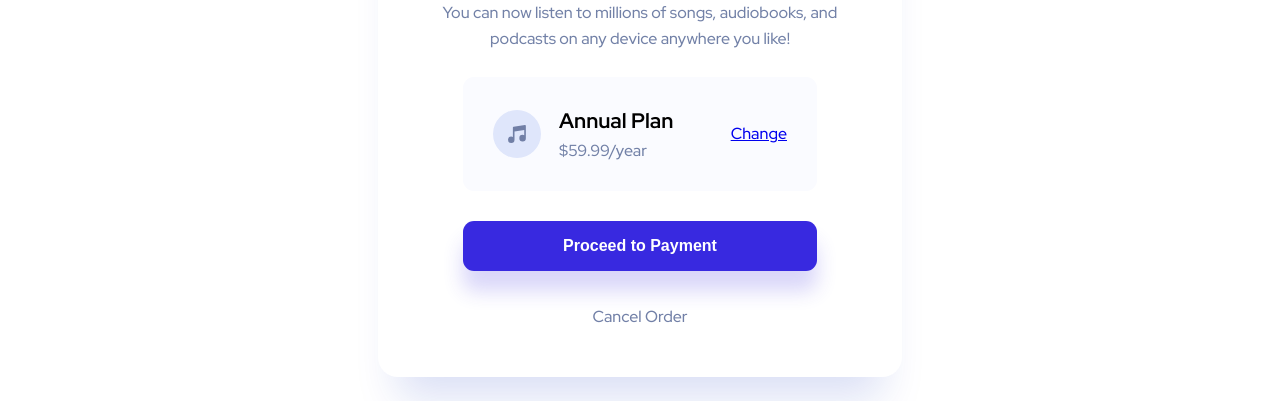
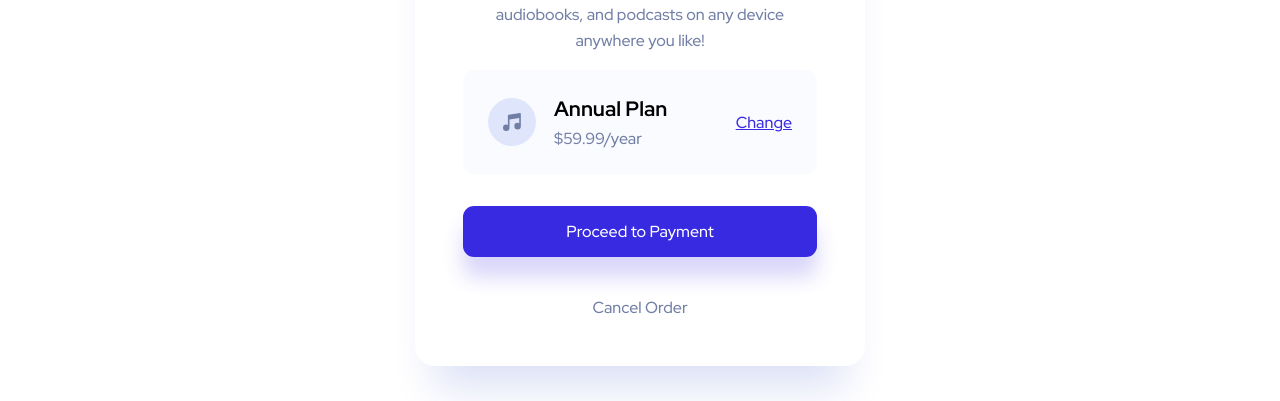
Before and after one commit to laynet/order-summary, a website built with Parcel: page src/index.html in a window 1280 px wide. Shown: the part 399-800 px from the top of the page. Built offline with nearby package versions, Linux system fonts and the light colour scheme.

Commit message:
desktop done??

```diff
--- a/src/css/main.scss
+++ b/src/css/main.scss
@@ -3,11 +3,11 @@
 $font-family: 'Red Hat Display', sans-serif;
 
 $pale-blue: hsl(225, 100%, 94%);
-$bright-blue: hsl(245, 75%, 52%);
+$bright-blue: #382AE1;
 $v-pale-blue: hsl(225, 100%, 98%);
-$desaturated-blue: hsl(224, 23%, 55%);
+$desaturated-blue: #717FA6;
 $dark-blue: hsl(223, 47%, 23%);
-$light-purple: hsla(245, 83%, 68%, 1);
+$light-purple: #766CF1;
 $light-gray: hsla(223, 23%, 55%, 1);
 $lightest-gray: hsla(228, 100%, 99%, 1);
 
@@ -27,8 +27,8 @@ body {
     background-size: contain;
     // background-position: center center;
     // position: relative;
-    width: 100vw;
-    height: 100vh;
+    // width: 100vw;
+    min-height: 100vh;
     display: flex;
     justify-content: center;
     align-items: center;
@@ -41,64 +41,101 @@ body {
 
 }
 
-img {
-    max-width: 100%;
-    // width: 100%;
-    height: auto;
-    display: block;
-
-}
+// img {
+//     display: block;
+// }
 
 p {
    font-size: 1rem;
-   color: $light-gray;
+   color: $desaturated-blue;
 }
 
 h1 {
-    margin: 50px 48px 25px;
+    margin-bottom: 1.5rem;
 }
 
 h2 {
-  font-size: 21px;
+  font-size: 1.3rem;
   margin-bottom: 6px;
 
 }
 
+// .cancel-cta {
+//     margin-bottom: 50px;
+//     a {
+//         text-decoration: none;
+//         color: $desaturated-blue;
+
+//         &:hover {
+//             color:black;
+//         }
+//     }
+// }
+a:hover, a:active {
+    cursor: pointer
+}
+
+
+.change-cta {
+    color: $bright-blue;
+    text-decoration: underline;
+
+    &:hover, &:active {
+        color: $light-purple;
+        text-decoration: none;
+    }
+}
+
 .cancel-cta {
-    margin-bottom: 50px;
-    a {
-        text-decoration: none;
-        color: $desaturated-blue;
+    color: $desaturated-blue;
 
-        &:hover {
-            color:black;
-        }
+    &:hover, &:active {
+        color: black;
     }
+}
+
+.payment-cta {
+    border-radius: 11px;
+    background: $bright-blue;
+    box-shadow: 0px 20px 20px rgba(56, 42, 225, 0.190291);
+    // width: 100%;
+    display: block;
+    padding: 15px 102px;
+    color: $white;
+
+    &:hover, &:active {
+        background: $light-purple
+    }
+}
+
+.cancel-cta {
+    display: block;
+    margin-top: 40px;
 }
 
 
 
-button {
-    border-radius: 11px;
-    background: $bright-blue;
-    box-shadow: 0px 20px 20px rgba(56, 42, 225, 0.190291);
-    width: 354px;
-    height: 50px;
-    align-items: center;
-    border-width: 0;
-    margin-bottom: 35px;
+// button {
+//     border-radius: 11px;
+//     background: $bright-blue;
+//     box-shadow: 0px 20px 20px rgba(56, 42, 225, 0.190291);
+//     width: 354px;
+//     height: 50px;
+//     align-items: center;
+//     border-width: 0;
+//     margin-bottom: 35px;
 
-    &:hover {
-        background: $light-purple;
-        cursor: pointer;
-    }
+//     &:hover {
+//         background: $light-purple;
+//         cursor: pointer;
+//     }
 
 
-    p {
-        color: $white;
-        font-weight: 900;
-    }
-}
+//     p {
+//         color: $white;
+//         font-weight: 900;
+//     }
+// }
 
 .flex {
     display: flex;
@@ -113,12 +150,16 @@ button {
     justify-content: center;
     margin: auto;
     // max-width: 60vw;
-    max-width: 41%;
+    max-width: 450px;
     // max-height: 80vh;
 
     // @media (max-width: 376px) {
     //     max-width: 327px;
     // }
+}
+
+.card-content {
+    padding: 48px;
 }
 
 .card-hero {
@@ -128,7 +169,7 @@ button {
 }
 
 .hero-text {
-    margin: 25px 50px;
+    margin-bottom: 1rem;
     line-height: 26px;
     font-weight: 500;
 }
@@ -138,19 +179,14 @@ button {
     border-radius: 11px;
     align-items: center;
     justify-content: space-between;
-    padding: 30px;
+    padding: 25px;
     margin: auto;
-    width: 354px;
-    margin-top: 20px;
-    margin-bottom: 30px;
+    // width: 354px;
+    width: 100%;
+    // margin-top: 20px;
+    margin-bottom: 32px;
 
-
-    & a:hover {
-        text-decoration: none;
-        color: $light-purple;
-    }
-
-    img {
+    .icon{
         margin-right: 18px;
     }
 
@@ -161,3 +197,9 @@ button {
     align-items: baseline;
     // margin: 0;
 }
+
+// @media screen and (min-width: 768px) {
+//     .bing-bong {
+//       max-width: 75%;
+//     }
+//   }
--- a/src/index.html
+++ b/src/index.html
@@ -18,25 +18,23 @@
 <body>
   <div class="card">
     <img src="./images/illustration-hero.svg" class="card-hero">
+    <div class="card-content">
       <h1>Order Summary</h1>
       <p class="hero-text">You can now listen to millions of songs, audiobooks, and podcasts on any
       device anywhere you like!</p>
       <div class="plan-card flex">
         <div class="flex">
-        <img src="./images/icon-music.svg" class="flex">
+          <img src="./images/icon-music.svg" class="icon flex">
           <div class="flex pc-header">
             <h2>Annual Plan</h2>
             <p>$59.99/year</p>
           </div>
         </div>
-      <div class="flex">
-          <a href="#">Change</a>
+        <a class="change-cta">Change</a>
       </div>
+      <a class="payment-cta">Proceed to Payment</a>
+      <a class="cancel-cta">Cancel Order</a>
     </div>
-    <button>
-      <p>Proceed to Payment</p>
-    </button>
-    <p class="cancel-cta"><a href="#">Cancel Order</a></p>
   </div>
   <!-- <div class="attribution">
     Challenge by <a href="https://www.frontendmentor.io?ref=challenge" target="_blank">Frontend Mentor</a>.
```
Also changed, not shown: dist/index.html, 2 other files. Lines whose indentation alone changed are shown as unchanged.
